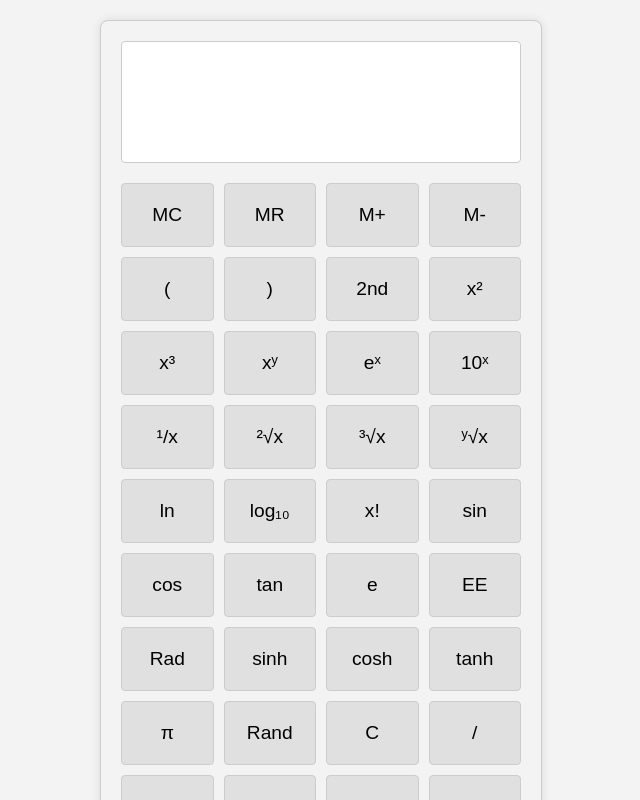
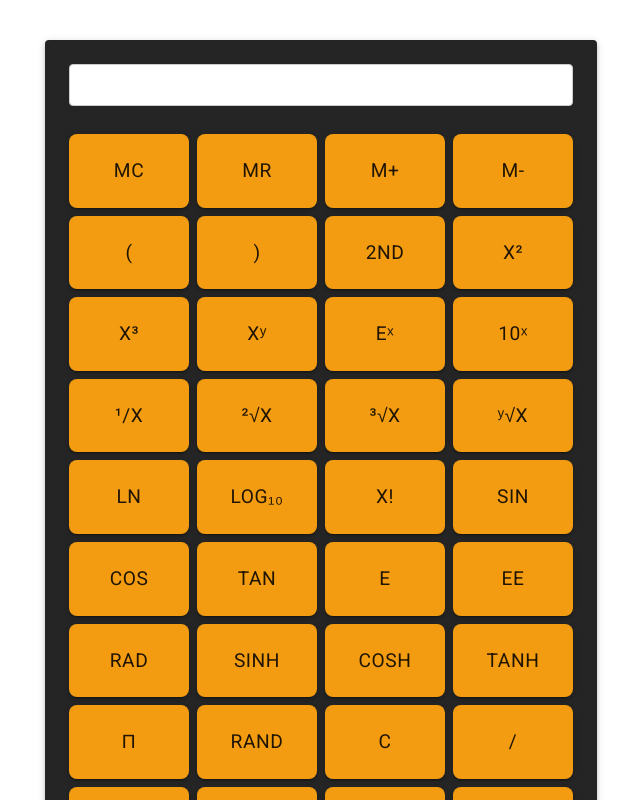
Before and after one commit to ashu9795/Test-Calc, a React app in the folder test_calc/: page / in a window 1280 px wide. Shown: the top 800 px of the page, without its empty margins (319-959 px from the left). Built offline with nearby package versions, Linux system fonts and the light colour scheme.

Commit message:
this is for making theme

```diff
--- a/test_calc/package.json
+++ b/test_calc/package.json
@@ -8,6 +8,9 @@
     "build": "webpack --mode production"
   },
   "dependencies": {
+    "@emotion/react": "^11.11.4",
+    "@emotion/styled": "^11.11.5",
+    "@mui/material": "^5.15.20",
     "mathjs": "^9.5.2",
     "react": "^17.0.2",
     "react-confetti-explosion": "^1.5.1",
--- a/test_calc/src/App.js
+++ b/test_calc/src/App.js
@@ -1,13 +1,9 @@
 import React from 'react';
 import Calculator from './components/Calculator';
-import './index.css';
 
-function App() {
-  return (
-    <div className="App">
-      <Calculator />
-    </div>
-  );
-}
+
+const App = () => {
+  return <Calculator />;
+};
 
 export default App;
--- a/test_calc/src/components/Button.js
+++ b/test_calc/src/components/Button.js
@@ -1,3 +1,4 @@
+// button.js
 import React from 'react';
 import styled from 'styled-components';
 
@@ -8,7 +9,7 @@ const Button = ({ children, onClick }) => {
 const ButtonStyled = styled.button`
   background-color: #e0e0e0;
   border: 1px solid #ccc;
-  border-radius: 4px;
+  border-radius: 8px;
   font-size: 1.2rem;
   padding: 20px;
   cursor: pointer;
--- a/test_calc/src/components/ButtonGrid.js
+++ b/test_calc/src/components/ButtonGrid.js
@@ -1,5 +1,5 @@
 import React from 'react';
-import Button from './Button';
+import { Grid, Button as MuiButton } from '@mui/material';
 import styled from 'styled-components';
 
 const ButtonGrid = ({
@@ -29,23 +29,50 @@ const ButtonGrid = ({
   ];
 
   const handleButtonClick = (value) => {
-    if (value === '=') {
+    switch (value) {
+      case '=':
         onEvaluate();
-    } else if (value === 'C') {
+        break;
+      case 'C':
         onClear();
-    } else if (value === 'MC') {
+        break;
+      case 'MC':
         onMemoryClear();
-    } else if (value === 'MR') {
+        break;
+      case 'MR':
         onMemoryRecall();
-    } else if (value === 'M+') {
+        break;
+      case 'M+':
         onMemoryAdd();
-    } else if (value === 'M-') {
+        break;
+      case 'M-':
         onMemorySubtract();
-    } else if (['x²', 'x³', 'xʸ', 'eˣ', '10ˣ', '¹/x', '²√x', '³√x', 'ʸ√x', 'ln', 'log₁₀', 'x!', 'sin', 'cos', 'tan', 'sinh', 'cosh', 'tanh', 'π', 'e', 'Rand'].includes(value)) {
+        break;
+      case 'sin':
+      case 'cos':
+      case 'tan':
+      case 'sinh':
+      case 'cosh':
+      case 'tanh':
+      case 'ln':
+      case 'log₁₀':
+      case 'x²':
+      case 'x³':
+      case '²√x':
+      case '³√x':
+      case 'x!':
+      case 'eˣ':
+      case '10ˣ':
+      case '¹/x':
+      case 'π':
+      case 'e':
+      case 'Rand':
         onScientificFunction(value);
-    } else if (value === 'Rad') {
+        break;
+      case 'Rad':
         toggleRadians();
-    } else {
+        break;
+      default:
         onButtonClick(value);
     }
   };
@@ -53,19 +80,47 @@ const ButtonGrid = ({
   return (
     <ButtonGridContainer>
       {buttonValues.map((value, index) => (
-        <Button key={index} onClick={() => handleButtonClick(value)}>
+        <Grid item xs={3} key={index}>
+          <Button onClick={() => handleButtonClick(value)}>
             {value}
           </Button>
+        </Grid>
       ))}
     </ButtonGridContainer>
   );
 };
 
-const ButtonGridContainer = styled.div`
-  display: grid;
-  grid-template-columns: repeat(4, 1fr);
-  grid-gap: 10px;
+const ButtonGridContainer = styled(Grid).attrs(() => ({
+  container: true,
+  spacing: 1
+}))`
+  && {
     margin-top: 20px;
+  }
+`;
+
+const Button = styled(MuiButton).attrs(() => ({
+  variant: "contained",
+  fullWidth: true,
+  color: "primary"
+}))`
+  && {
+    border-radius: 8px;
+    font-size: 1.2rem;
+    padding: 20px;
+    cursor: pointer;
+    transition: background-color 0.3s ease, color 0.3s ease;
+
+    &:hover {
+      background-color: ${(props) => props.theme.buttonHoverBackground};
+      color: ${(props) => props.theme.text};
+    }
+
+    @media (max-width: 600px) {
+      padding: 15px;
+      font-size: 1rem;
+    }
+  }
 `;
 
 export default ButtonGrid;
--- a/test_calc/src/components/Calculator.js
+++ b/test_calc/src/components/Calculator.js
@@ -1,91 +1,71 @@
 import React, { useState } from 'react';
+import { create, all } from 'mathjs';
+import { ThemeProvider, createTheme } from '@mui/material/styles';
+import { Container, Paper, Button, Grid } from '@mui/material';
+import styled from 'styled-components';
 import Display from './Display';
 import ButtonGrid from './ButtonGrid';
-import { create, all } from 'mathjs';
-import ConfettiExplosion from 'react-confetti-explosion';
-import styled, { ThemeProvider, createGlobalStyle } from 'styled-components';
 
-// Create a mathjs instance with all functions
 const math = create(all);
 
-const lightTheme = {
-  background: '#f3f3f3',
-  text: '#000',
-  buttonBackground: '#e0e0e0',
-  buttonHoverBackground: '#d0d0d0',
-  displayBackground: '#fff',
-  border: '#ccc'
-};
+const darkTheme = createTheme({
+  palette: {
+    mode: 'dark',
+    background: {
+      default: '#333'
+    },
+    primary: {
+      main: '#f39c12'
+    },
+    secondary: {
+      main: '#ecf0f1'
+    }
+  }
+});
 
-const darkTheme = {
-  background: '#333',
-  text: '#fff',
-  buttonBackground: '#555',
-  buttonHoverBackground: '#444',
-  displayBackground: '#000',
-  border: '#444'
-};
-
-const GlobalStyle = createGlobalStyle`
-  body {
-    background-color: ${(props) => props.theme.background};
-    color: ${(props) => props.theme.text};
-    transition: background-color 0.3s ease, color 0.3s ease;
+const lightTheme = createTheme({
+  palette: {
+    mode: 'light',
+    background: {
+      default: '#fff'
+    },
+    primary: {
+      main: '#f39c12'
+    },
+    secondary: {
+      main: '#333'
     }
-`;
+  }
+});
 
 const Calculator = () => {
   const [expression, setExpression] = useState('');
   const [result, setResult] = useState('');
+  const [memory, setMemory] = useState(0);
+  const [useRadians, setUseRadians] = useState(false);
+  const [theme, setTheme] = useState(darkTheme);
+  const [history, setHistory] = useState([]);
   const [showConfetti, setShowConfetti] = useState(false);
-  const [isResult, setIsResult] = useState(false);
-  const [memory, setMemory] = useState(0);
-  const [useRadians, setUseRadians] = useState(true);
-  const [theme, setTheme] = useState(lightTheme);
-  const [history, setHistory] = useState([]);
 
   const handleButtonClick = (value) => {
-    if (isResult && !isNaN(value)) {
-      setExpression(value);
-    } else {
-      setExpression((prevExpression) => prevExpression + value);
-    }
-    setShowConfetti(false);
-    setIsResult(false);
+    setExpression(prev => prev + value);
   };
 
   const evaluateExpression = () => {
     try {
-      if (expression.includes('/0')) {
-        setResult('Error');
-        setExpression('');
-        setIsResult(false);
-        return;
-      }
       const evaluatedResult = math.evaluate(expression);
       setResult(evaluatedResult.toString());
       setExpression(evaluatedResult.toString());
-      checkForConfetti(expression);
-      setHistory((prevHistory) => [...prevHistory, `${expression} = ${evaluatedResult}`]);
-      setIsResult(true);
-    } catch (error) {
+      setHistory(prevHistory => [...prevHistory, `${expression} = ${evaluatedResult}`]); // Corrected interpolation
+    } catch {
       setResult('Error');
-      setExpression('');
-      setIsResult(false);
     }
   };
+
 
   const clearExpression = () => {
     setExpression('');
     setResult('');
-    setShowConfetti(false);
-    setIsResult(false);
-  };
-
-  const checkForConfetti = (expression) => {
-    if (expression.includes('5') && expression.includes('6')) {
-      setShowConfetti(true);
-    }
   };
 
   const handleMemoryClear = () => {
@@ -100,10 +80,8 @@ const Calculator = () => {
     try {
       const value = math.evaluate(expression);
       setMemory(memory + value);
-    } catch (error) {
+    } catch {
       setResult('Error');
-      setExpression('');
-      setIsResult(false);
     }
   };
 
@@ -111,10 +89,8 @@ const Calculator = () => {
     try {
       const value = math.evaluate(expression);
       setMemory(memory - value);
-    } catch (error) {
+    } catch {
       setResult('Error');
-      setExpression('');
-      setIsResult(false);
     }
   };
 
@@ -134,15 +110,6 @@ const Calculator = () => {
           break;
         case 'tan':
           result = math.tan(value);
-          break;
-        case 'sinh':
-          result = math.sinh(value);
-          break;
-        case 'cosh':
-          result = math.cosh(value);
-          break;
-        case 'tanh':
-          result = math.tanh(value);
           break;
         case 'ln':
           result = math.log(value);
@@ -187,11 +154,8 @@ const Calculator = () => {
           result = value;
       }
       setExpression(result.toString());
-      setIsResult(true);
-    } catch (error) {
+    } catch {
       setResult('Error');
-      setExpression('');
-      setIsResult(false);
     }
   };
 
@@ -205,8 +169,8 @@ const Calculator = () => {
 
   return (
     <ThemeProvider theme={theme}>
-      <GlobalStyle />
-      <CalculatorWrapper>
+      <Container maxWidth="sm" sx={{ mt: 5 }}>
+        <Paper elevation={3} sx={{ p: 3 }}>
           <Display expression={expression} result={result} />
           <ButtonGrid
             onButtonClick={handleButtonClick}
@@ -219,7 +183,6 @@ const Calculator = () => {
             onScientificFunction={handleScientificFunction}
             toggleRadians={toggleRadians}
           />
-        {showConfetti && <ConfettiExplosion />}
           <button onClick={toggleTheme}>Toggle Theme</button>
           <History>
             <h3>History</h3>
@@ -229,21 +192,11 @@ const Calculator = () => {
               ))}
             </ul>
           </History>
-      </CalculatorWrapper>
+        </Paper>
+      </Container>
     </ThemeProvider>
   );
 };
-
-const CalculatorWrapper = styled.div`
-  max-width: 400px;
-  margin: 20px auto;
-  padding: 20px;
-  border: 1px solid ${(props) => props.theme.border};
-  border-radius: 8px;
-  background-color: ${(props) => props.theme.background};
-  box-shadow: 0 0 10px rgba(0, 0, 0, 0.1);
-  color: ${(props) => props.theme.text};
-`;
 
 const History = styled.div`
   margin-top: 20px;
--- a/test_calc/src/components/Display.js
+++ b/test_calc/src/components/Display.js
@@ -1,20 +1,21 @@
 import React from 'react';
+import { Box, Typography } from '@mui/material';
 import styled from 'styled-components';
 
 const Display = ({ expression, result }) => {
   return (
     <DisplayContainer>
-      <Expression>{expression}</Expression>
-      <Result>{result}</Result>
+      <Expression variant="h4">{expression}</Expression>
+      <Result variant="h6" color="textSecondary">{result}</Result>
     </DisplayContainer>
   );
 };
 
-const DisplayContainer = styled.div`
+const DisplayContainer = styled(Box)`
+  && {
     background-color: #fff;
     border: 1px solid #ccc;
     border-radius: 4px;
-  height: 80px;
     padding: 20px;
     font-size: 2rem;
     text-align: right;
@@ -22,20 +23,24 @@ const DisplayContainer = styled.div`
     margin-bottom: 20px;
 
     @media (max-width: 600px) {
-    height: 60px;
       padding: 15px;
+      font-size: 1.5rem;
+    }
+  }
+`;
+
+const Expression = styled(Typography)`
+  && {
+    white-space: nowrap;
+    overflow-x: auto;
+  }
+`;
+
+const Result = styled(Typography)`
+  && {
+    color: grey;
     font-size: 1.5rem;
   }
 `;
 
-const Expression = styled.div`
-  white-space: nowrap;
-  overflow-x: auto;
-`;
-
-const Result = styled.div`
-  color: grey;
-  font-size: 1.5rem;
-`;
-
 export default Display;
```
Also changed, not shown: 1 other file (tests, documents, lock files or other folders). Lines whose indentation alone changed are shown as unchanged.
